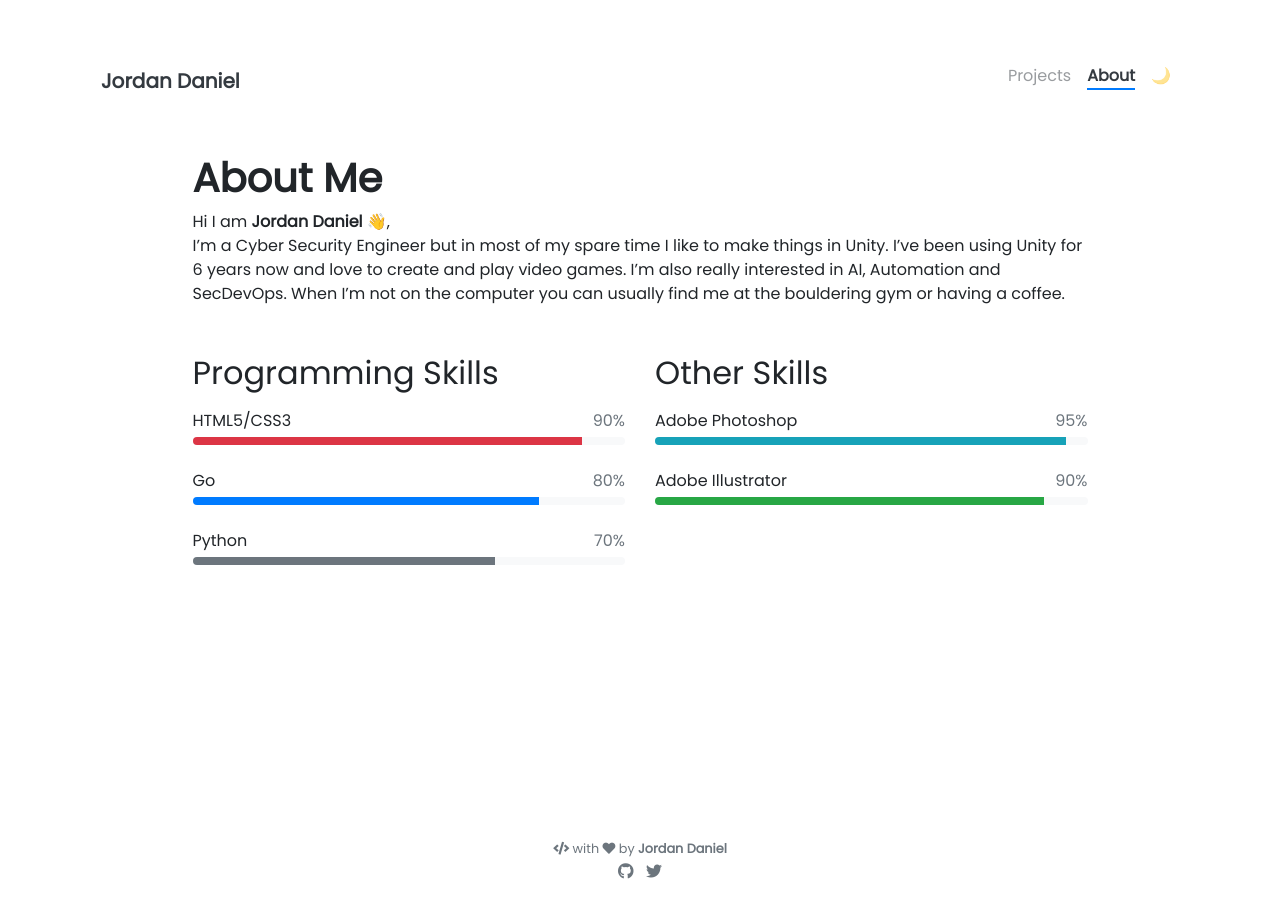
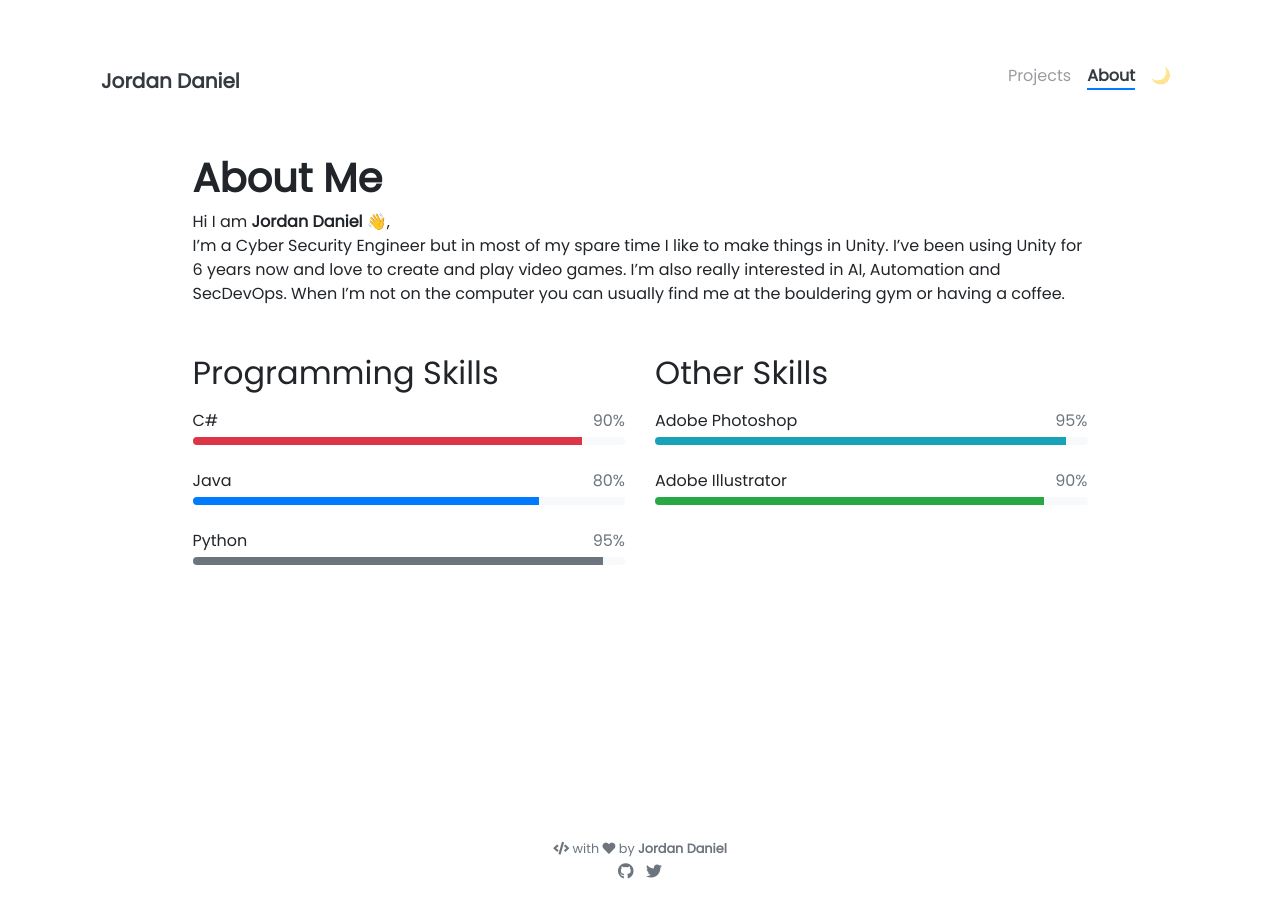
Before and after one commit to Bufferoverflovv/bufferoverflovv.github.io, a Jekyll site: the page built from pages/about.md, in a window 1280 px wide. Built offline with Jekyll 4.4.1, drawn with Linux system fonts in a browser that asks for light colours; nearby versions of some CDN libraries; emoji names are drawn with the system emoji font.

Commit message:
Update programming-skills.yml

```diff
--- a/_data/programming-skills.yml
+++ b/_data/programming-skills.yml
@@ -1,11 +1,11 @@
-- name: HTML5/CSS3
+- name: C#
   percentage: 90
   color: danger
 
-- name: Go
+- name: Java
   percentage: 80
   color:
 
 - name: Python
-  percentage: 70
+  percentage: 95
   color: secondary
```
